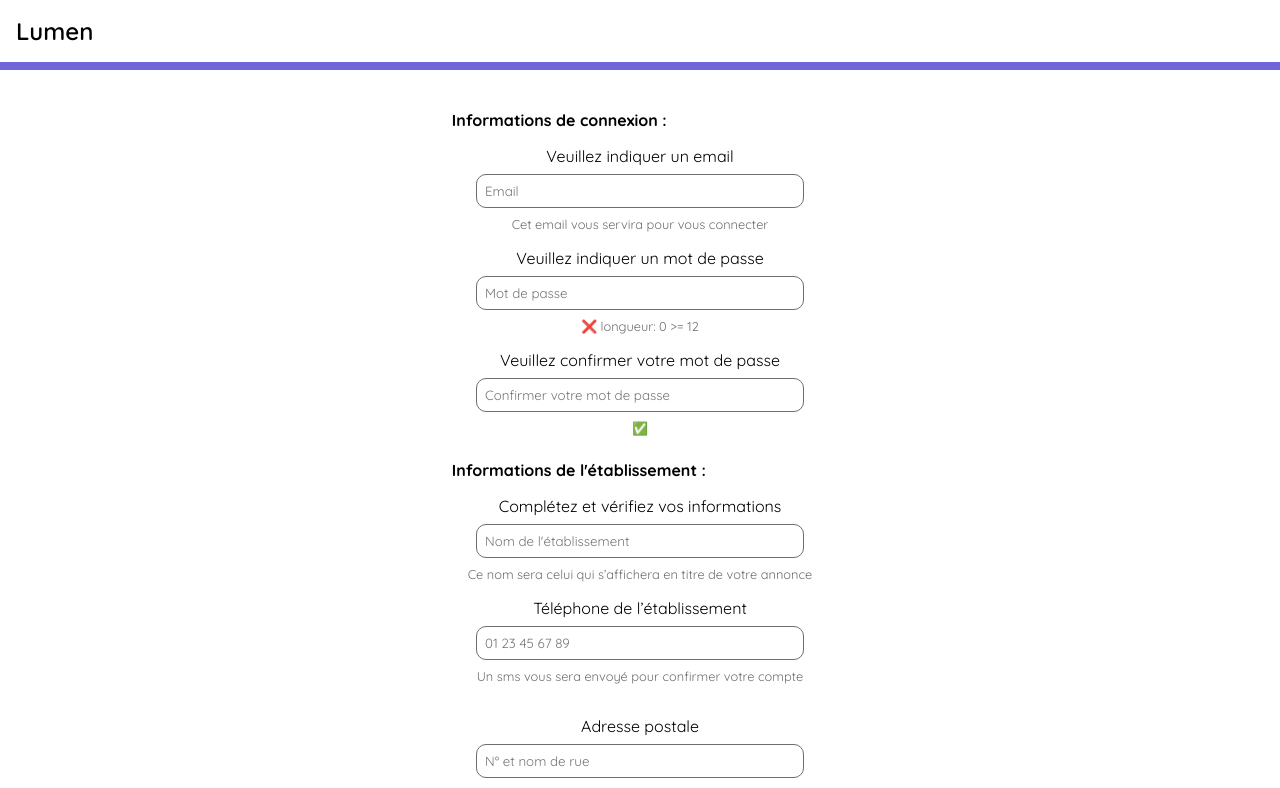
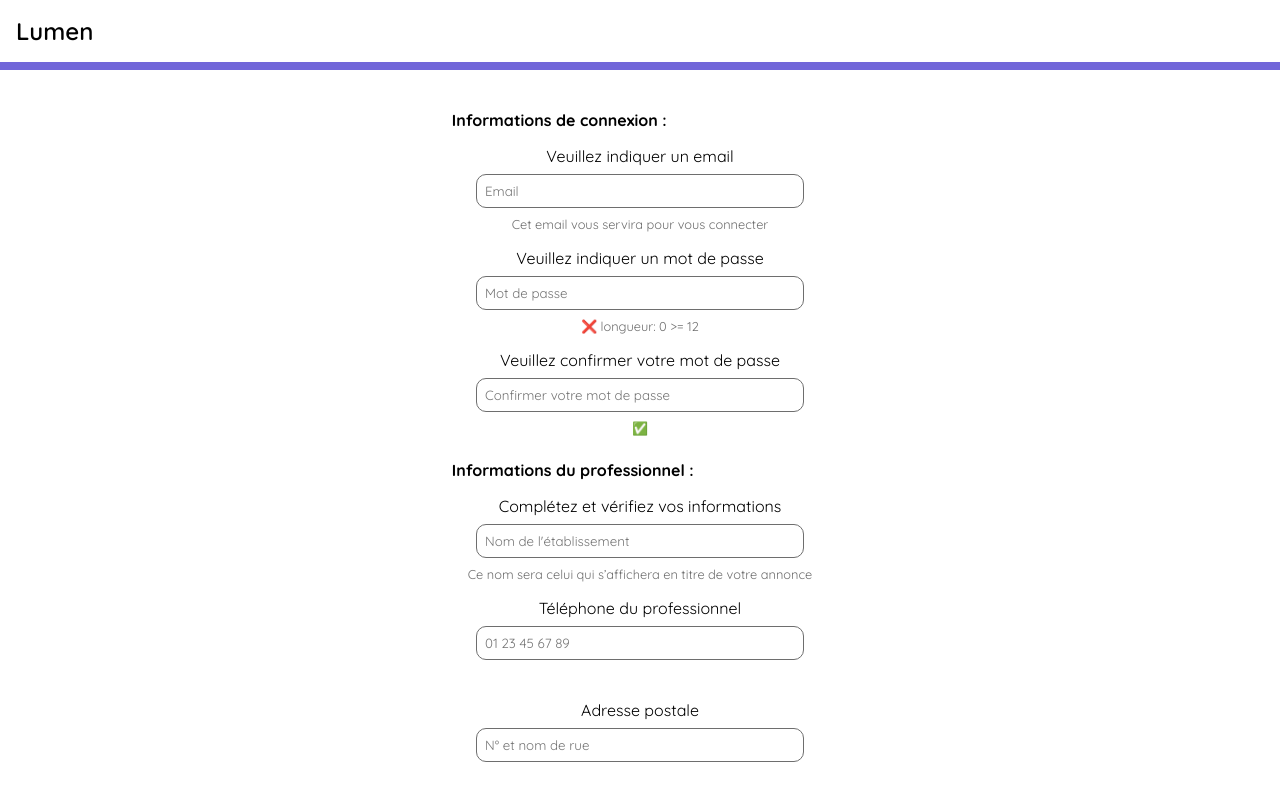
Before and after one commit to WildCodeSchool-2024-02/toulouse-babyplace, a React (Vite) app in the folder client/: page /sign-up-pro in a window 1280 px wide. Shown: the top 788 px of the page. Built offline with nearby package versions, Linux system fonts and the light colour scheme; a web font is replaced by a local one.

Commit message:
fix: add images in public dir

```diff
--- a/client/src/components/SignUpPro/ChildcareCenterStructure/ChildcareCenterStructure.jsx
+++ b/client/src/components/SignUpPro/ChildcareCenterStructure/ChildcareCenterStructure.jsx
@@ -16,7 +16,7 @@ function ChildcareCenterStructure() {
     <div className="sign-up-pro">
       <div id="childcare-center-structure">
         <div className="form-flex">
-          <h4>Informations de l'établissement :</h4>
+          <h4>Informations du professionnel :</h4>
           <div className="sign-up-pro-input">
             <label htmlFor="name">Complétez et vérifiez vos informations</label>
             <input
@@ -28,14 +28,13 @@ function ChildcareCenterStructure() {
             <p>Ce nom sera celui qui s’affichera en titre de votre annonce</p>
           </div>
           <div className="sign-up-pro-input">
-            <label htmlFor="phone">Téléphone de l’établissement</label>
+            <label htmlFor="phone">Téléphone du professionnel</label>
             <input
               type="tel"
               placeholder="01 23 45 67 89"
               value={phoneNumber}
               onChange={handlePhoneNumberChange}
             />
-            <p>Un sms vous sera envoyé pour confirmer votre compte</p>
           </div>
         </div>
       </div>
```
